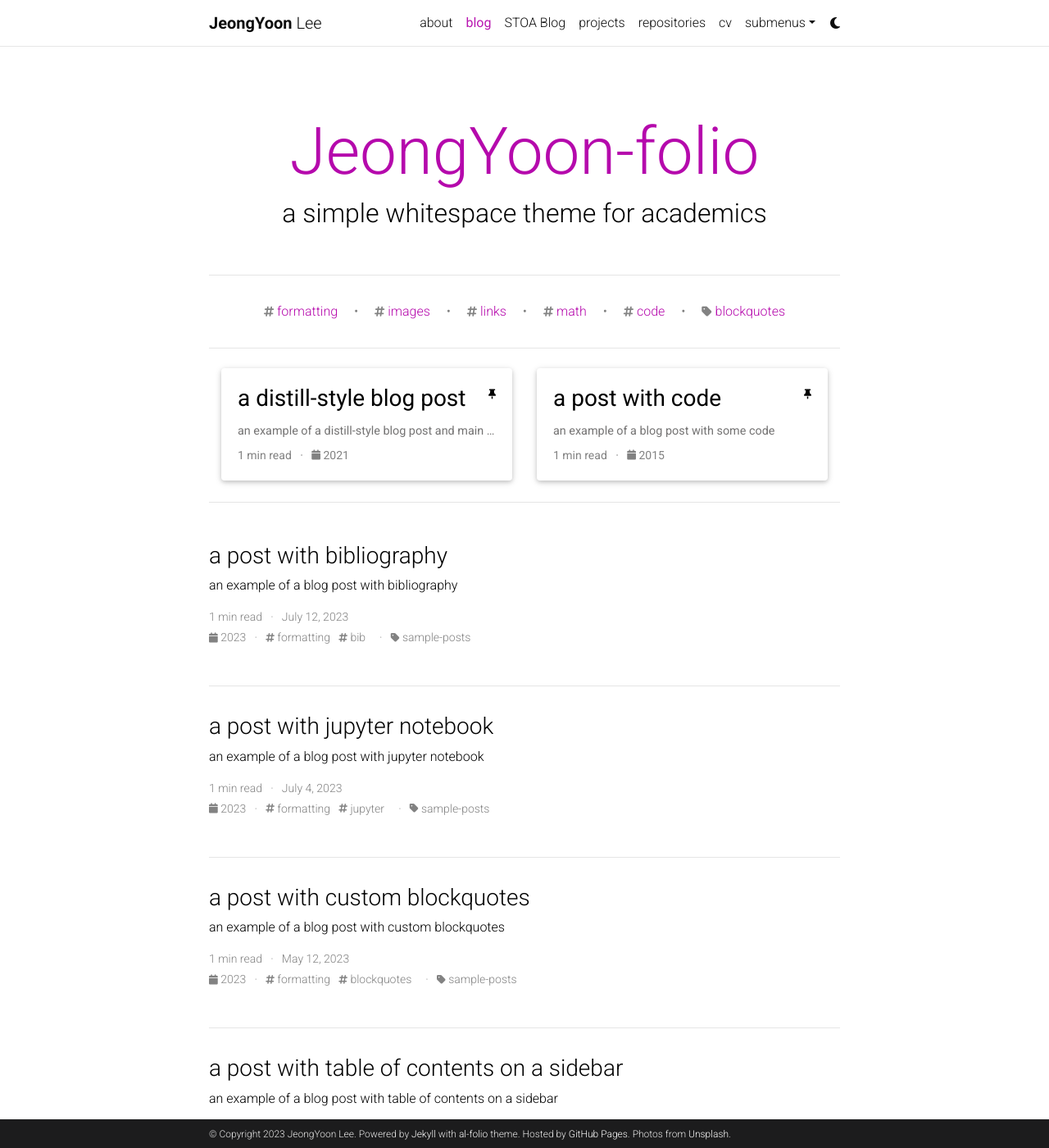
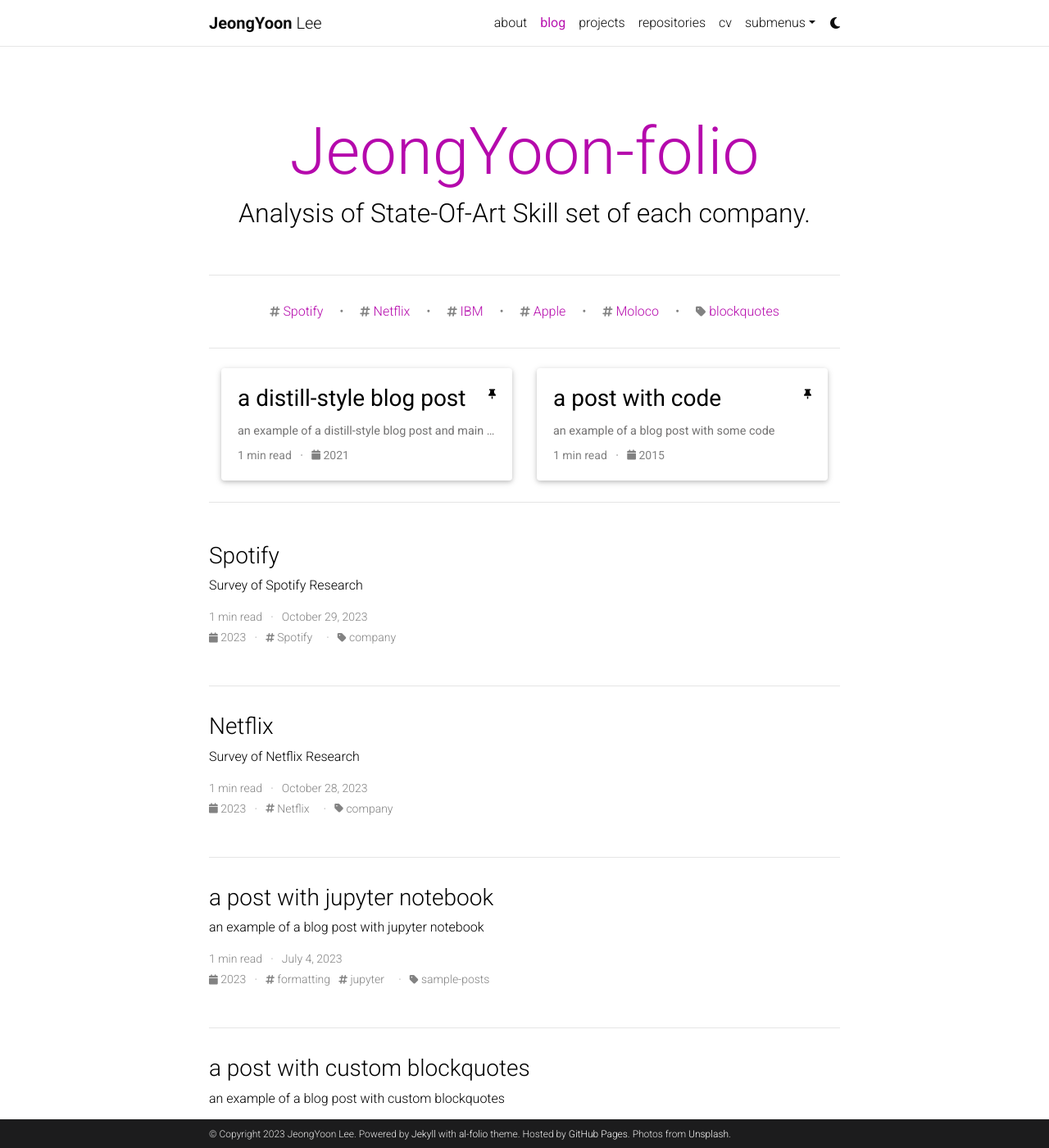
Before and after one commit to JeongYoon-L/JeongYoon-L.github.io, a Jekyll site: the page built from blog/index.html, in a window 1280 px wide and 1400 px high. Shown: the whole window at 82% size. Built offline with Jekyll 4.4.1, drawn with Linux system fonts in a browser that asks for light colours; the list of posts is cut into pages by our own code; comment, search, counter and statistics services are not loaded; a style sheet for code colours, icons or effects is not loaded; some of the changed text lies outside the part shown.

Commit message:
blog initialize

```diff
--- a/_config.yml
+++ b/_config.yml
@@ -122,7 +122,7 @@
 
 blog_name: JeongYoon-folio # blog_name will be displayed in your blog page
 blog_nav_title: blog # your blog must have a title for it to be displayed in the nav bar
-blog_description: a simple whitespace theme for academics
+blog_description: Analysis of State-Of-Art Skill set of each company.
 permalink: /blog/:year/:title/
 
 # Pagination
@@ -265,7 +265,7 @@
     tag: '/blog/tag/:name/'
     category: '/blog/category/:name/'
 
-display_tags: ['formatting', 'images', 'links', 'math', 'code'] # these tags will be displayed on the front page of your blog
+display_tags: ['Spotify', 'Netflix', 'IBM', 'Apple', 'Moloco'] # these tags will be displayed on the front page of your blog
 display_categories: ['blockquotes'] # these categories will be displayed on the front page of your blog
 
 # -----------------------------------------------------------------------------
```
Also changed, not shown: _pages/publications.md (+1 -1 lines), _posts/2023-07-12-post-bibliography copy.md (added, +11 -0 lines), _posts/2023-10-30-Netflix.md (renamed from _posts/2023-07-12-post-bibliography.md, +5 -6 lines).
